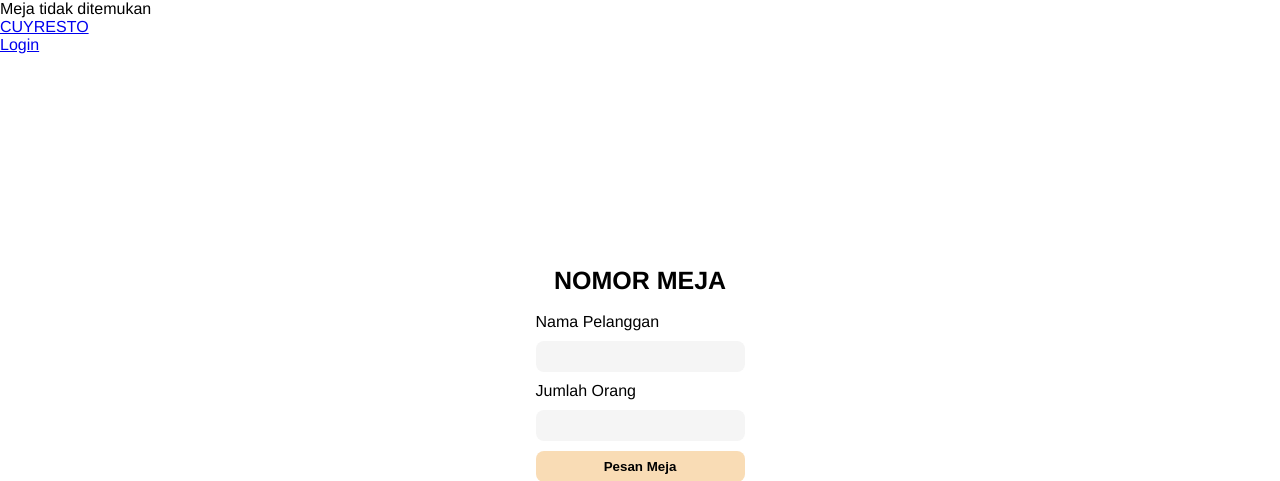
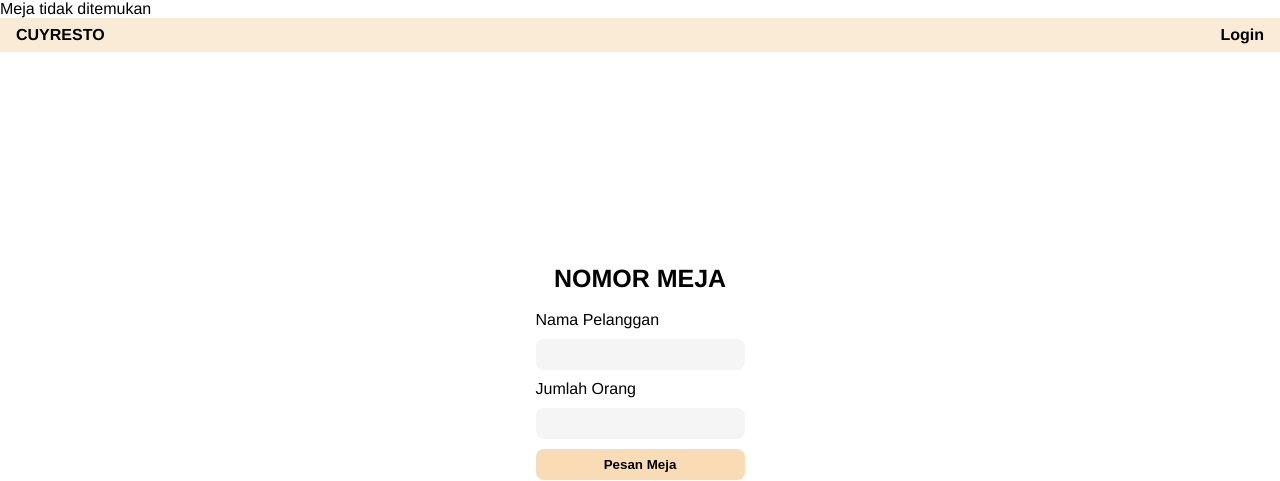
Before and after one commit to Kris263/cuyResto, a PHP site: page /meja.php in a window 1280 px wide. Shown: the top 481 px of the page. Run offline with PHP 8.4, Linux system fonts and the light colour scheme.

Commit message:
update in css

```diff
--- a/style.css
+++ b/style.css
@@ -8,6 +8,21 @@ body {
 
 html {
     font-family: Helvetica;
+}
+
+header {
+    display: flex;
+    background-color: antiquewhite;
+    width: 100%;
+    justify-content: space-between;
+    padding: 8px 16px;
+}
+
+header a {
+    text-decoration: none;
+    color: black;
+    font-weight: 600;
+    cursor: pointer;
 }
 
 .container {
```
